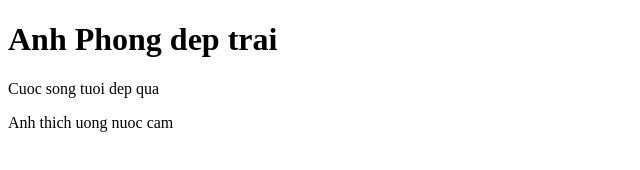
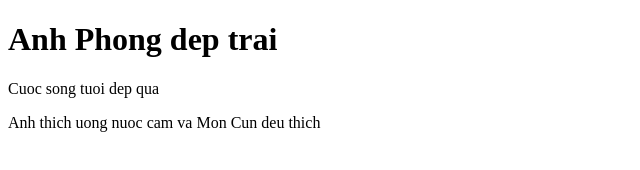
Before and after one commit to thihuongthaoLE/first-demo, a plain HTML site: page index.html in a window 1280 px wide. Shown: the whole page, without its empty margins (0-640 px from the left). Drawn offline with Linux system fonts and the light colour scheme.

Commit message:
them Mon Cun cung thich

```diff
--- a/index.html
+++ b/index.html
@@ -9,6 +9,7 @@
 <body>
     <h1>Anh Phong dep trai</h1>
     <p>Cuoc song tuoi dep qua</p>
-    <p>Anh thich uong nuoc cam</p>
+    <p>Anh thich uong nuoc cam va Mon Cun deu thich</p>
+
 </body>
 </html>
```
